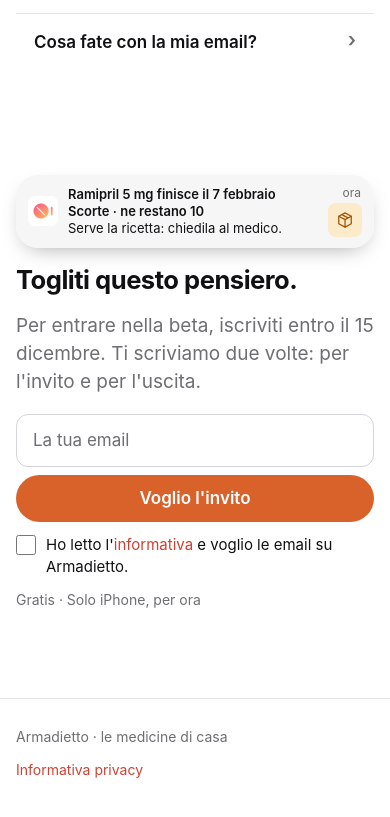
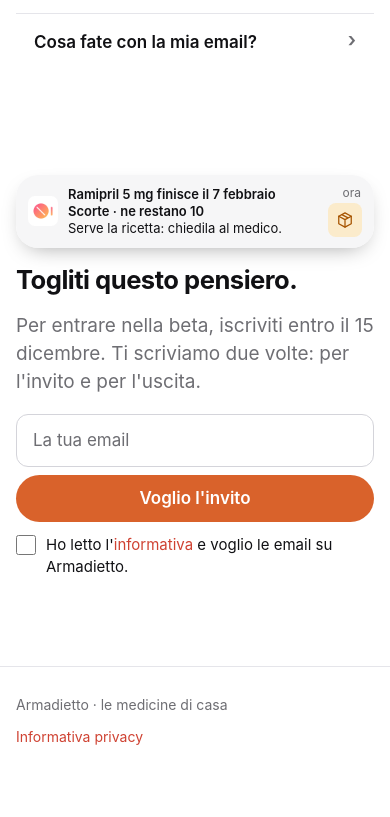
Before and after one commit to mattiadebonis/armadietto-landing, a plain HTML site: page index.html in a window 390 px wide. Shown: the part 9028-9845 px from the top of the page. After the commit the page ends 9820 px from the top, so only its background shows below. Drawn offline with Linux system fonts and the light colour scheme.

Commit message:
Via «Gratis · Solo iPhone» anche dal modulo in fondo
Co-Authored-By: Claude Opus 5.5 <noreply@anthropic.com>

```diff
--- a/index.html
+++ b/index.html
@@ -934,7 +934,6 @@ footer .wrap { display: flex; flex-wrap: wrap; gap: 12px 24px; justify-content:
         <div class="hp" aria-hidden="true"><label for="sito2">Lascia vuoto</label><input id="sito2" name="email_address_check" type="text" tabindex="-1" autocomplete="off"></div>
         <input type="hidden" name="BETA" value="1">
         <input type="hidden" name="locale" value="it">
-        <p class="small">Gratis · Solo iPhone, per ora</p>
         <p class="status" role="status" aria-live="polite"></p>
       </form>
       <div class="done" hidden>
```
Also changed, not shown: .claude-flow/neural/patterns.json, .claude-flow/neural/stats.json, .claude-flow/policy/ledger-anchors.json, .claude-flow/policy/state.json, .swarm/ewc-fisher.json, 2 other files.
